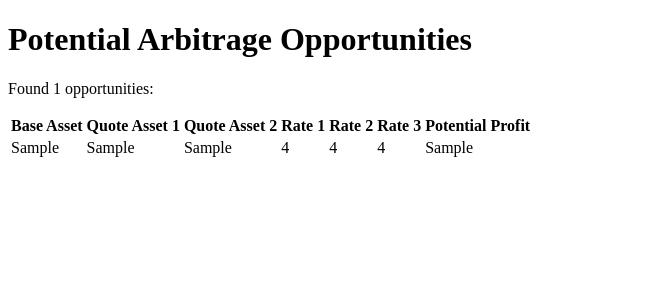
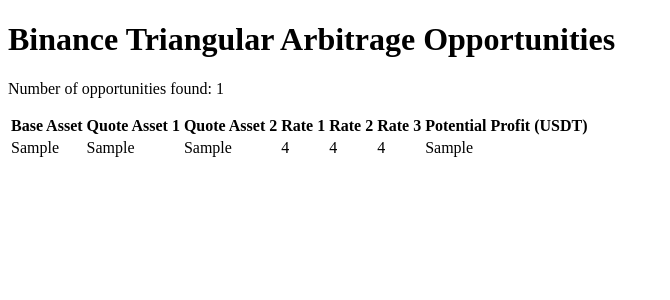
Before and after one commit to alaminizaan100/webprice, a Flask app: template templates/index.html in a window 1280 px wide. Shown: the top 300 px of the page, without its empty margins (0-670 px from the left). Run offline with Flask 2, Linux system fonts and the light colour scheme; the template is opened without the code that fills it: most values are stand-ins (such as "Sample title", 1, 10 or a date in 2020).

Commit message:
Update index.html

```diff
--- a/templates/index.html
+++ b/templates/index.html
@@ -1,11 +1,12 @@
 <!DOCTYPE html>
 <html>
 <head>
-	<title>Potential Arbitrage Opportunities</title>
+    <meta charset="UTF-8">
+    <title>Binance Triangular Arbitrage Opportunities</title>
 </head>
 <body>
-	<h1>Potential Arbitrage Opportunities</h1>
-	<p>Found {{ num_opportunities }} opportunities:</p>
+    <h1>Binance Triangular Arbitrage Opportunities</h1>
+    <p>Number of opportunities found: {{ num_opportunities }}</p>
     <table>
         <thead>
             <tr>
@@ -15,19 +16,19 @@
                 <th>Rate 1</th>
                 <th>Rate 2</th>
                 <th>Rate 3</th>
-				<th>Potential Profit</th>
+                <th>Potential Profit (USDT)</th>
             </tr>
         </thead>
         <tbody>
             {% for opportunity in opportunities %}
             <tr>
-				<td>{{ opportunity.base_asset }}</td>
-				<td>{{ opportunity.quote_asset_1 }}</td>
-				<td>{{ opportunity.quote_asset_2 }}</td>
-				<td>{{ opportunity.rate_1 }}</td>
-				<td>{{ opportunity.rate_2 }}</td>
-				<td>{{ opportunity.rate_3 }}</td>
-				<td>{{ opportunity.potential_profit }}</td>
+                <td>{{ opportunity['base_asset'] }}</td>
+                <td>{{ opportunity['quote_asset_1'] }}</td>
+                <td>{{ opportunity['quote_asset_2'] }}</td>
+                <td>{{ opportunity['rate_1'] }}</td>
+                <td>{{ opportunity['rate_2'] }}</td>
+                <td>{{ opportunity['rate_3'] }}</td>
+                <td>{{ opportunity['potential_profit'] }}</td>
             </tr>
             {% endfor %}
         </tbody>
```
Lines whose indentation alone changed are shown as unchanged.
